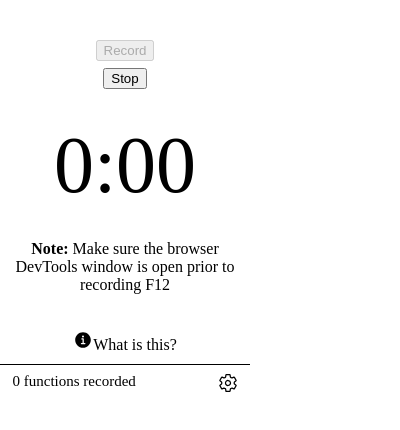
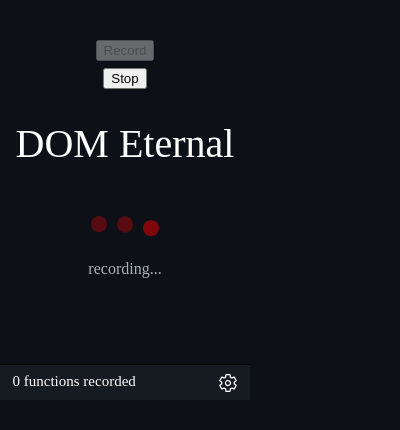
Before and after one commit to mf-dom/dom-eternal, a browser extension: page popup-src/popup.html in a window 400 px wide. Both pictures are taken after a click on the button "Record". Drawn offline with Linux system fonts and the light colour scheme.

Commit message:
ui feedback improvments. changed theme to dark mode. sort functionality.

```diff
--- a/devtools-src/devtools.js
+++ b/devtools-src/devtools.js
@@ -1 +1 @@
-chrome.devtools.panels.create("MF-DOM","assets/tmp_logo128.png","devtools-src/panel.html", null);
+chrome.devtools.panels.create("DOM Eternal","assets/tmp_logo128.png","devtools-src/panel.html", null);
--- a/popup-src/popup.html
+++ b/popup-src/popup.html
@@ -9,6 +9,8 @@
             height: 400px;
             position: relative;
             text-align: center;
+            background-color: #0d1117;
+            color: #f0f6fcb3;
         }
 
         .recordbtn {
@@ -33,23 +35,27 @@
             width: 90%;
             justify-content: space-between;
             padding: 3% 5%;
+            background-color: #161b22;
         }
 
         #settingsbtn {
             height: 20px;
             width: 20px;
+            filter: invert(100%) sepia(0%) saturate(2%) hue-rotate(318deg) brightness(110%) contrast(101%);
         }
 
-        #stopwatch {
-            font-size: 80px;
+        #title {
+            font-size: 40px;
             top: 30%;
             position: absolute;
             margin: auto;
             width: 100%;
+            color: white;
         }
 
         #function-count-text {
             font-size: 15px;
+            color: white;
         }
 
         #info {
@@ -57,20 +63,62 @@
             width: 20px;
             position: relative;
             top: 10px;
+            filter: invert(100%) sepia(0%) saturate(2%) hue-rotate(318deg) brightness(110%) contrast(101%);
         }
 
         #infobtn {
             top: 80%;
             position: absolute;
             display: flex;
-            justify-content:center;
+            justify-content: center;
             width: 100%;
         }
 
         .note {
             top: 60%;
             position: absolute;
-            justify-content:center;
+            justify-content: center;
+            display: block;
+            width: 100%;
+        }
+
+        #recording {
+            display: none;
+            justify-content: center;
+            top: 50%;
+            position: absolute;
+            width: 100%;
+        }
+
+        #recording div {
+            width: 1rem;
+            height: 1rem;
+            margin: 2rem 0.3rem;
+            background: red;
+            border-radius: 50%;
+            animation: 0.9s bounce infinite alternate;
+        }
+
+        #recording div:nth-child(2) {
+            animation-delay: 0.3s;
+        }
+
+        #recording div:nth-child(3) {
+            animation-delay: 0.6s;
+        }
+
+        @keyframes bounce {
+            to {
+                opacity: 0.3;
+                transform: translate3d(0, -1rem, 0);
+            }
+        }
+
+        #status {
+            display: none;
+            justify-content: center;
+            top: 65%;
+            position: absolute;
             width: 100%;
         }
     </style>
@@ -81,17 +129,25 @@
         <button type="button" id="recordbtn">Record</button>
     </div>
     <div class="stopbtn">
-        <button type="button" id="stopbtn">Stop</button>
+        <button type="button" id="stopbtn" disabled>Stop</button>
     </div>
-    <div id="stopwatch">
-        0:00
+    <div id="title">
+        DOM Eternal
     </div>
-    <div class="note">
+    <div id="recording">
+        <div></div>
+        <div></div>
+        <div></div>
+    </div>
+    <div class="note" id="note">
         <strong>Note:</strong> Make sure the browser DevTools window is open prior to recording <kb>F12</kb>
     </div>
     <div id="infobtn">
         <input type="image" src="../assets/information-circle.svg" id="info">
         <p>What is this?</p>
+    </div>
+    <div id="status">
+        initializing...
     </div>
     <div class="bottomthing">
         <div id="function-count-text">
--- a/popup-src/popup.js
+++ b/popup-src/popup.js
@@ -5,9 +5,21 @@ document.addEventListener("DOMContentLoaded", function () {
     const info = document.getElementById("info");
 
     record.addEventListener("click", function() {
-        document.getElementById("recordbtn").style.cursor = "not-allowed";
-        document.getElementById("recordbtn").disabled = "true";
+        recording = true;
+        record.style.cursor = "not-allowed";
+        record.disabled = true;
+        document.getElementById('stopbtn').disabled = false;
+        document.getElementById('recording').style.display = "flex";
+        document.getElementById('status').style.display = "block";
+        document.getElementById('infobtn').style.display = "none";
+        document.getElementById('note').style.display = "none";
         sendObjectFromPopup({action: "start"});
+
+        const status_messages = ['intializing...', 'sending message to devtools', 'starting instrumentation', 'recording...'];
+        for (var i=0; i < status_messages.length; i++) {
+            document.getElementById('status').innerHTML = status_messages[i];
+            // not sure how to sleep without crashing the extension
+        }
     });
 
     stop.addEventListener("click", function() {
@@ -15,6 +27,7 @@ document.addEventListener("DOMContentLoaded", function () {
             return;
         }
         window.location.href = "results.html";
+        document.getElementById('recording').style.display = "none";
         sendObjectFromPopup({action: "stop"});
     });
 
```
Also changed, not shown: popup-src/report.html (+6 -1 lines), popup-src/results.html (+15 -1 lines), popup-src/results.js (+34 -3 lines), assets/funnel-outline.svg (added). Lines whose indentation alone changed are shown as unchanged.
